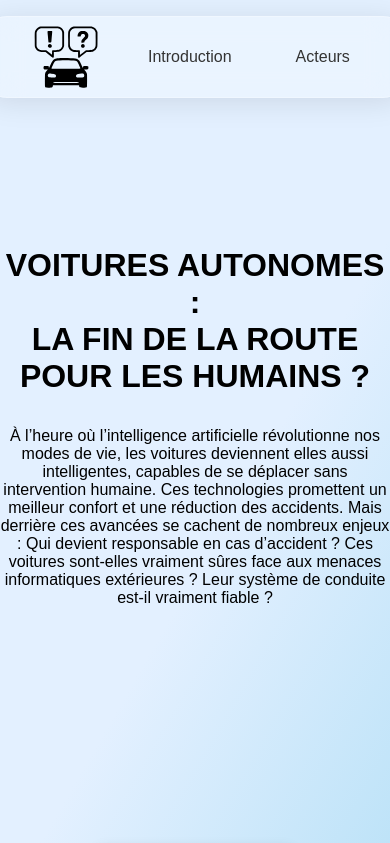
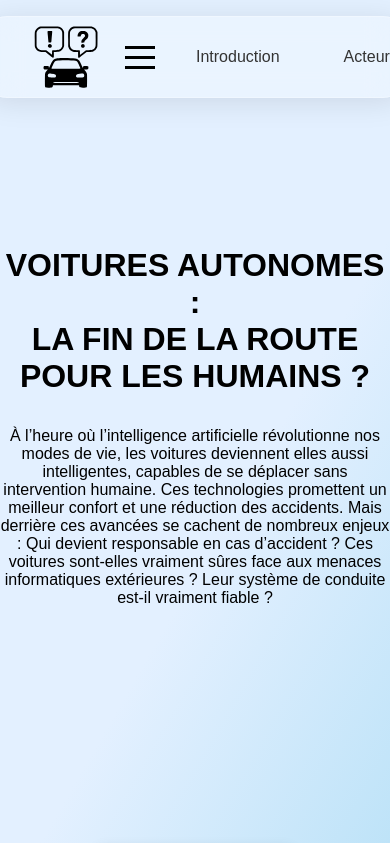
Before and after one commit to ilo80/msh-av-controversy, a React (Vite) app: page / in a window 390 px wide. Shown: the top 843 px of the page. Built offline with nearby package versions, Linux system fonts and the light colour scheme.

Commit message:
feat(navbar): add hamburger

```diff
--- a/package.json
+++ b/package.json
@@ -10,6 +10,7 @@
     "preview": "vite preview"
   },
   "dependencies": {
+    "hamburger-react": "^2.5.2",
     "react": "^19.1.0",
     "react-dom": "^19.1.0",
     "react-force-graph-2d": "^1.27.1"
--- a/src/components/Navbar.tsx
+++ b/src/components/Navbar.tsx
@@ -1,6 +1,11 @@
+import { useState, useEffect } from "react";
+import Hamburger from "hamburger-react";
 import logo from "../assets/logo/logo.svg"
 
 function Navbar() {
+  const [hamburgerOpen, setHamburgerOpen] = useState(false);
+  const [displayHamburger, setDisplayHamburger] = useState(false);
+
   const handleClick = (e: React.MouseEvent<HTMLAnchorElement>) => {
     e.preventDefault();
 
@@ -14,10 +19,48 @@ function Navbar() {
     document.body.style.overflow = ""; // Reset overflow to default
   }
 
+  const toggleHamburger = () => {
+    setHamburgerOpen(!hamburgerOpen);
+    setDisplayHamburger(!displayHamburger);
+    document.body.style.overflow = hamburgerOpen ? "" : "hidden"; // Prevent scrolling when menu is open
+  };
+
+  useEffect(() => {
+    // Check initial window width
+    handleResize();
+
+    // Add event listener for window resize
+    window.addEventListener("resize", handleResize);
+
+    // Cleanup event listener on component unmount
+    return () => {
+      window.removeEventListener("resize", handleResize);
+    };
+  }, []);
+
+  const handleResize = () => {
+    if (window.innerWidth > 768) {
+      setDisplayHamburger(false);
+    } else {
+      setDisplayHamburger(true);
+    }
+  };
+
   return (
     <nav id="navbar" className="navbar">
       {/* <h1 className="navbar-title">La revue du savoir</h1> */}
       <img src={logo} alt="Logo" style={{ width: '100px' }} />
+      { displayHamburger && (
+        <div className="navbar-hamburger">
+          <Hamburger
+            toggled={hamburgerOpen}
+            toggle={toggleHamburger}
+            size={30}
+            color="#000"
+          />
+        </div>
+      )}
+
       <ul className="navbar-links">
           <li><a href="#introduction" onClick={handleClick}>Introduction</a></li>
           <li><a href="#actors" onClick={handleClick}>Acteurs</a></li>
```
Also changed, not shown: 1 other file (tests, documents, lock files or other folders).
